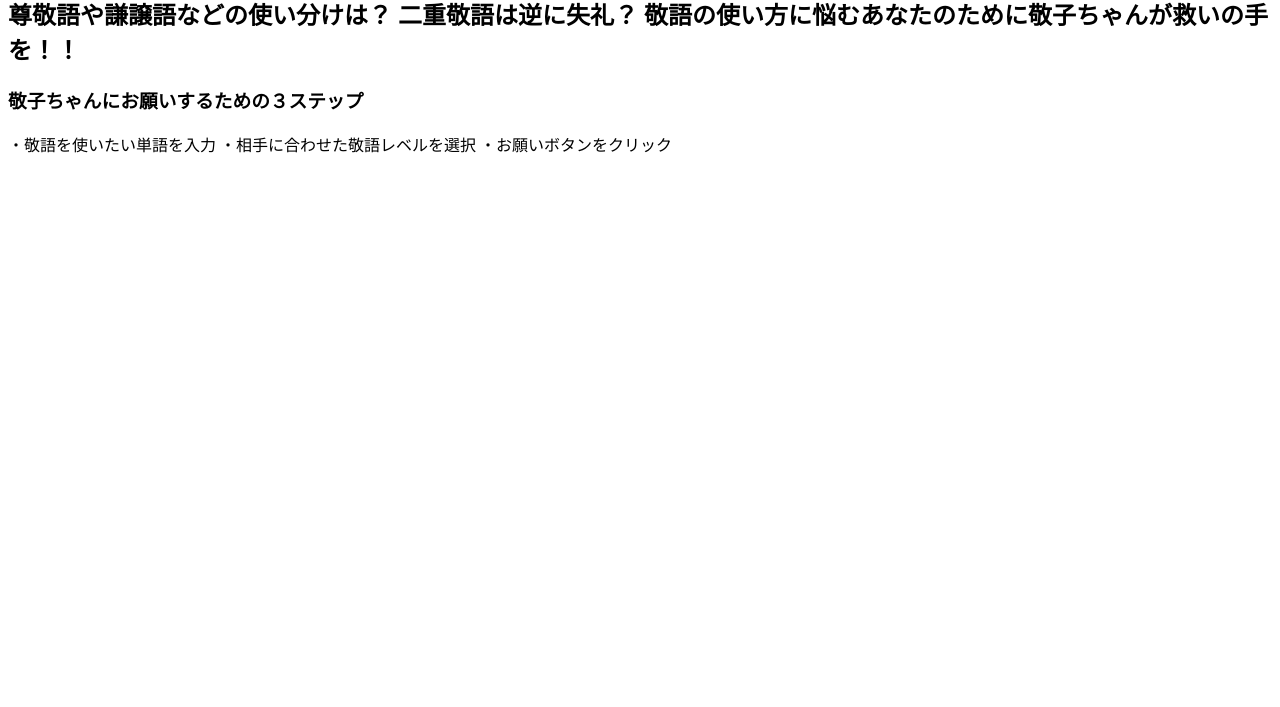
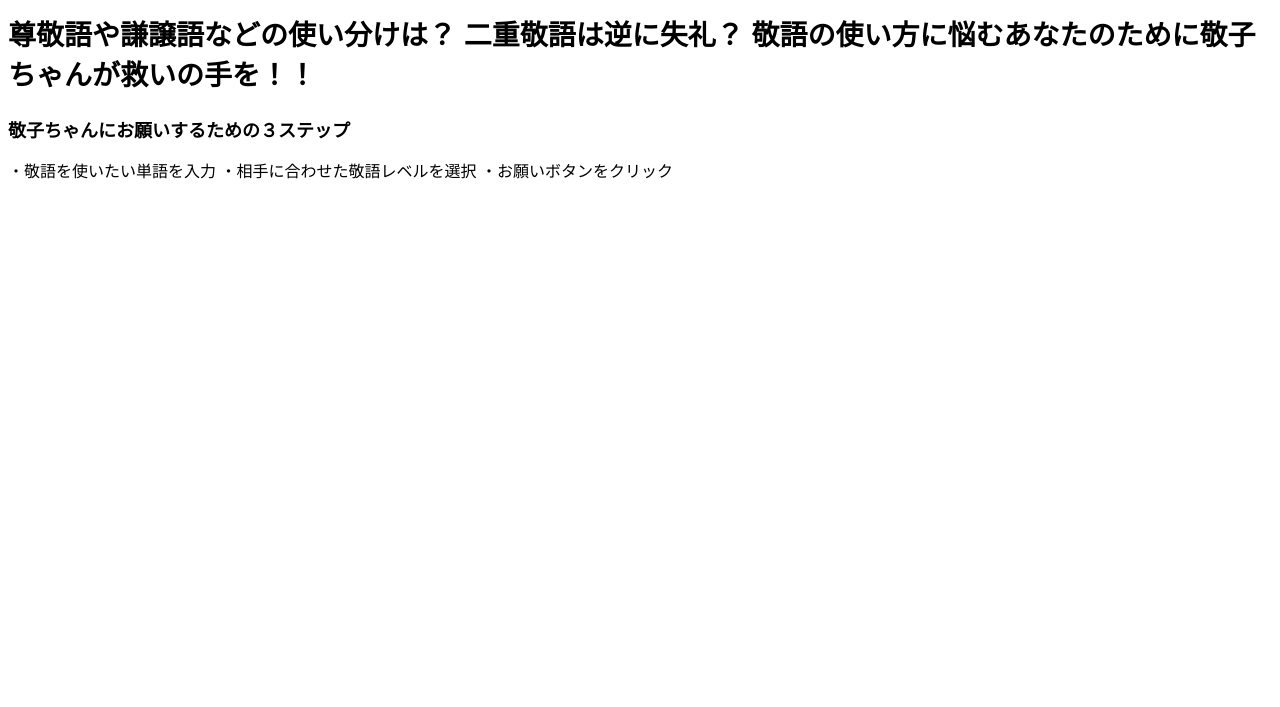
Before and after one commit to FuKuZaKi-93/webApplication_test, a plain HTML site: page index.html in a window 1280 px wide. Shown: the part 93-800 px from the top of the page. Drawn offline with Linux system fonts and the light colour scheme.

Commit message:
<link rel="stylesheet" href="stylesheet.css">に変更

```diff
--- a/index.html
+++ b/index.html
@@ -3,7 +3,7 @@
 <head lang="jp">
     <meta charset="UTF-8">
     <title>変換！ 敬子ちゃん</title>
-    <link rel="stylesheet" href="webApplication_test.css">
+    <link rel="stylesheet" href="stylesheet.css">
 </head>
 <body>
 
```
